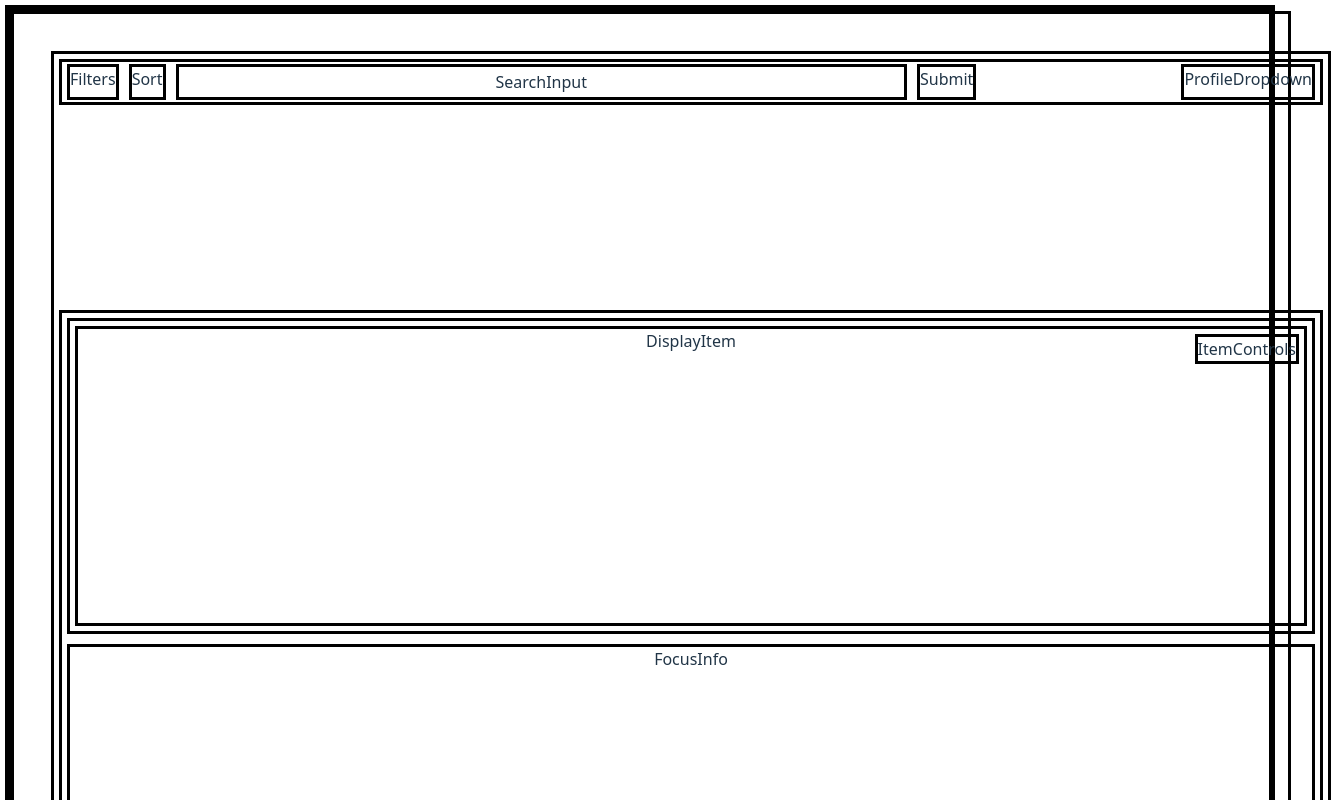
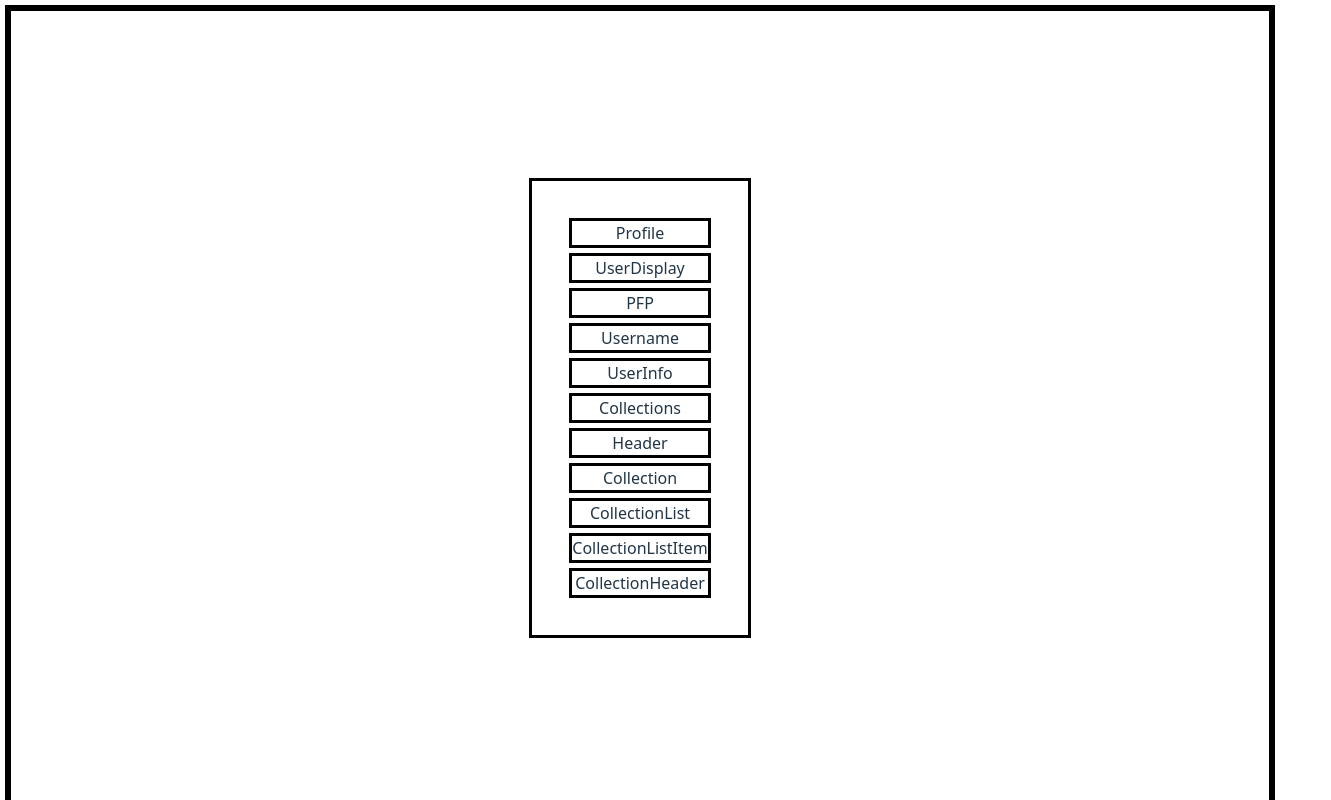
Before and after one commit to charliewturner/exhibition-curator, a React (Vite) app: page / in a window 1280 px wide. Shown: the top 800 px of the page, 1331 px wide, since content can reach past the window. Built offline with nearby package versions, Linux system fonts and the light colour scheme.

Commit message:
Switch app to render Profile for CSS structuring

```diff
--- a/src/App.tsx
+++ b/src/App.tsx
@@ -1,10 +1,13 @@
 import "./App.css";
 import Homepage from "./components/Homepage/Homepage";
+
+import Profile from "./components/Profile/Profile";
 
 function App(): React.JSX.Element {
   return (
     <>
-      <Homepage></Homepage>
+      {/* <Homepage></Homepage> */}
+      <Profile></Profile>
     </>
   );
 }
```
